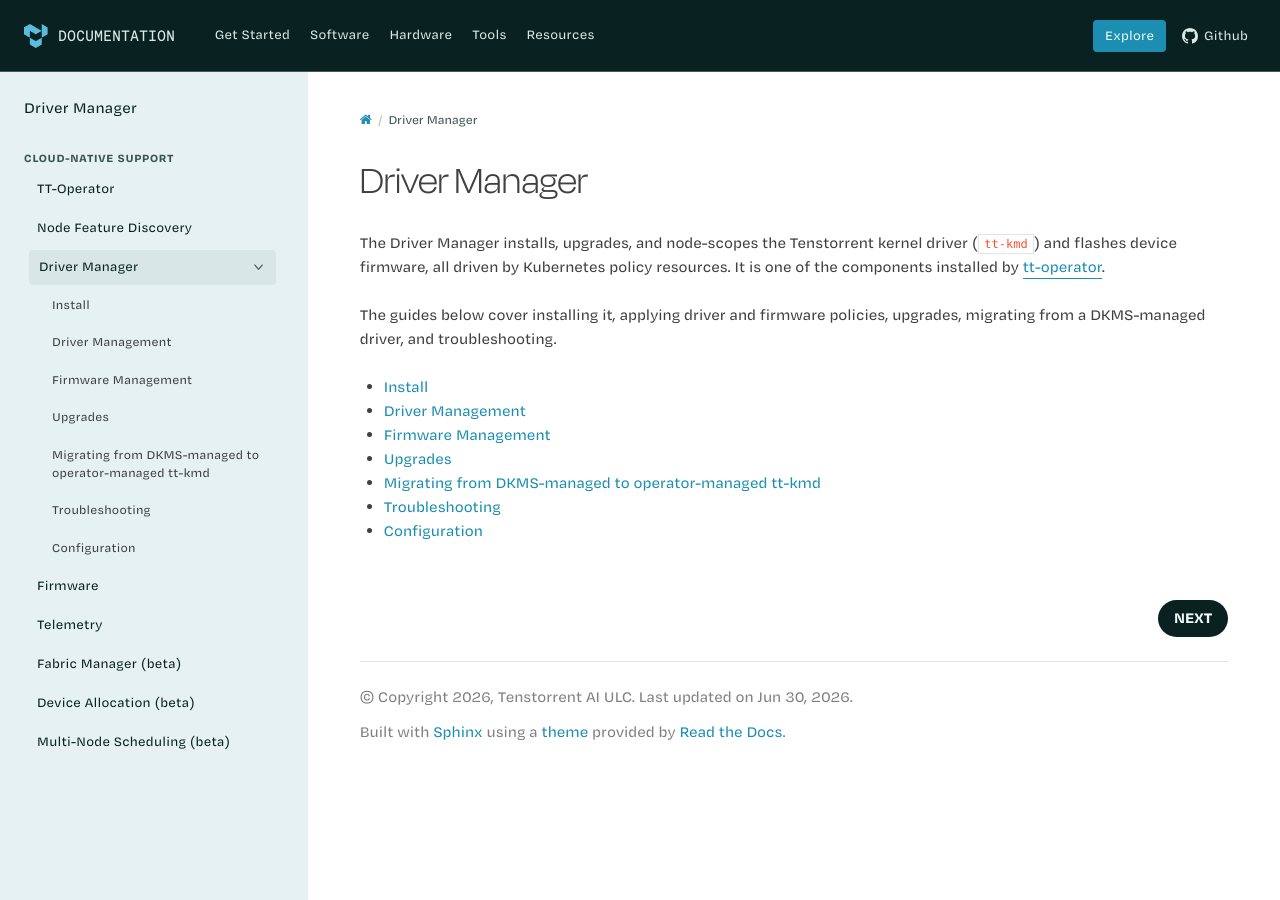
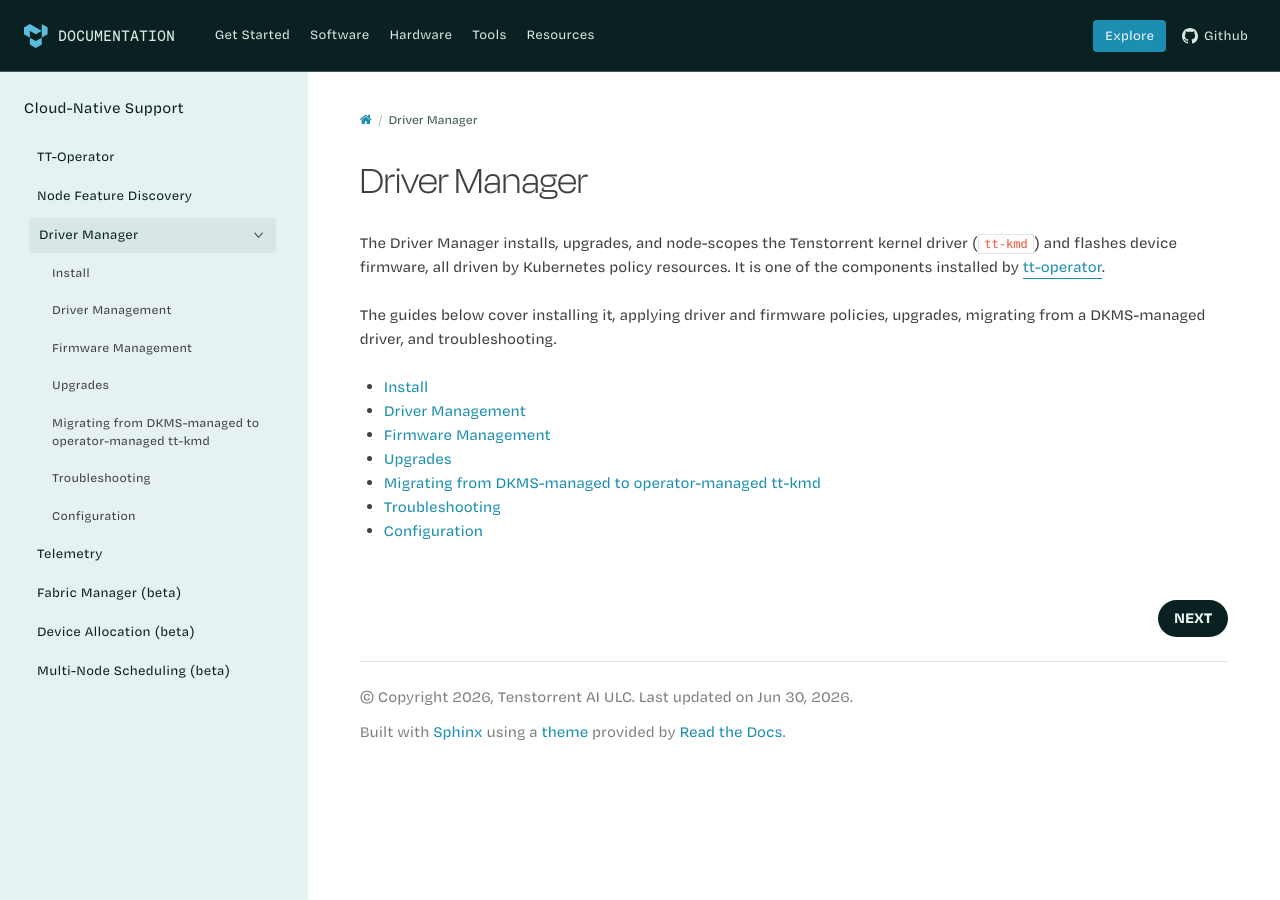
Before and after one commit to tenstorrent/tt-k8s-driver-manager, a Sphinx documentation site: the page built from docs/index.md, in a window 1280 px wide and 900 px high. Built offline with Sphinx 7.4.7 and the Read the Docs theme 3.1.0, drawn with Linux system fonts in a browser that asks for light colours; some web fonts are replaced; some of the changed lines change nothing that is shown.

Commit message:
docs: sidebar nav fixes (Components leaf, /latest/ cross-links, Firmware in-tree) (#56)
* docs: sidebar nav fixes

1. tt-operator Components is a plain link (drop the hidden toctree; orphan NFD +
   multi-node, still reachable via table + switcher).
2. switcher cross-links to tt-operator sub-pages use /latest/ (deep links 404
   without the version segment).
3. remove the standalone Firmware switcher entry — it lives in-tree under Driver
   Manager (already in its toctree).

* docs: make 'Cloud-Native Support' the sole sidebar header

Replace the per-site sidebar title ({{ project }}: Telemetry/Driver Manager/
TT-Operator) with a single consistent 'Cloud-Native Support' header (links to the
hub), and drop the now-duplicate 'CLOUD-NATIVE SUPPORT' switcher caption. Guarded
by cns_component so non-CNS projects keep their own title.

```diff
--- a/docs/_templates/layout.html
+++ b/docs/_templates/layout.html
@@ -121,9 +121,13 @@
 </a>
 {%- endif %}
 
+{%- if cns_component is defined and cns_component %}
+<a href="https://docs.tenstorrent.com/cloud-native-support/">Cloud-Native Support</a>
+{%- else %}
 <a href="{{ pathto(_root_doc) }}">
     {{ project }}
 </a>
+{%- endif %}
 
 {%- endblock %}
 
@@ -143,13 +147,12 @@
 {%- if cns_component is defined and cns_component %}
 {%- set cns_items = [
   {"label": "TT-Operator",                  "code": "tt-operator",           "primary": true,  "page": "index",                              "url": "https://docs.tenstorrent.com/tt-operator/"},
-  {"label": "Node Feature Discovery",       "code": "tt-operator",           "primary": false, "page": "components/node-feature-discovery", "url": "https://docs.tenstorrent.com/tt-operator/components/node-feature-discovery.html"},
+  {"label": "Node Feature Discovery",       "code": "tt-operator",           "primary": false, "page": "components/node-feature-discovery", "url": "https://docs.tenstorrent.com/tt-operator/latest/components/node-feature-discovery.html"},
   {"label": "Driver Manager",               "code": "tt-k8s-driver-manager", "primary": true,  "page": "index",                              "url": "https://docs.tenstorrent.com/tt-k8s-driver-manager/"},
-  {"label": "Firmware",                     "code": "tt-k8s-driver-manager", "primary": false, "page": "firmware",                           "url": "https://docs.tenstorrent.com/tt-k8s-driver-manager/firmware.html"},
   {"label": "Telemetry",                    "code": "tt-telemetry",          "primary": true,  "page": "index",                              "url": "https://docs.tenstorrent.com/tt-telemetry/"},
   {"label": "Fabric Manager (beta)",        "code": "tt-fabric-manager",     "primary": true,  "page": "index",                              "url": "https://docs.tenstorrent.com/tt-fabric-manager/"},
   {"label": "Device Allocation (beta)",     "code": "tt-dra-driver",         "primary": true,  "page": "index",                              "url": "https://docs.tenstorrent.com/tt-dra-driver/"},
-  {"label": "Multi-Node Scheduling (beta)", "code": "tt-operator",           "primary": false, "page": "components/multi-node",             "url": "https://docs.tenstorrent.com/tt-operator/components/multi-node.html"},
+  {"label": "Multi-Node Scheduling (beta)", "code": "tt-operator",           "primary": false, "page": "components/multi-node",             "url": "https://docs.tenstorrent.com/tt-operator/latest/components/multi-node.html"},
 ] %}
 {%- set ns = namespace(subpage_active=false) %}
 {%- for c in cns_items %}
@@ -164,7 +167,6 @@
       | replace('toctree-l3', 'toctree-l4')
       | replace('toctree-l2', 'toctree-l3')
       | replace('toctree-l1', 'toctree-l2') %}
-<p class="caption" role="heading"><span class="caption-text">Cloud-Native Support</span></p>
 <ul>
 {%- for c in cns_items %}
 {%- set primary_current = (c.code == cns_component and c.primary and not ns.subpage_active) %}
```
